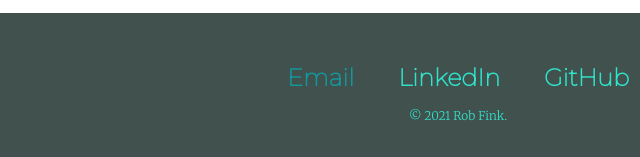
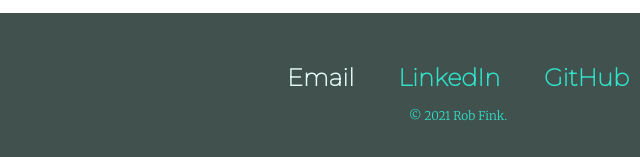
Before and after one commit to finkrobertb/website, a plain HTML site: page index.html in a window 1280 px wide. In both pictures the pointer is over the link "Email". Shown: the part 2560-2717 px from the top of the page, 182-822 px from the left. Drawn offline with Linux system fonts and the light colour scheme.

Commit message:
Updated background color
Updated background color to #e4f9f5 from default white.  Also changed a:hover to #e4f9f5.

```diff
--- a/styles.css
+++ b/styles.css
@@ -33,7 +33,7 @@ a{
 }
 
 a:hover{
-  color: #11999e;
+  color: #e4f9f5;
 }
 
 hr{
@@ -58,6 +58,7 @@ p{
 
 .middle_container{
   margin: 100px 0;
+  background-color: #e4f9f5;
 }
 
 .bottom_container{
```
